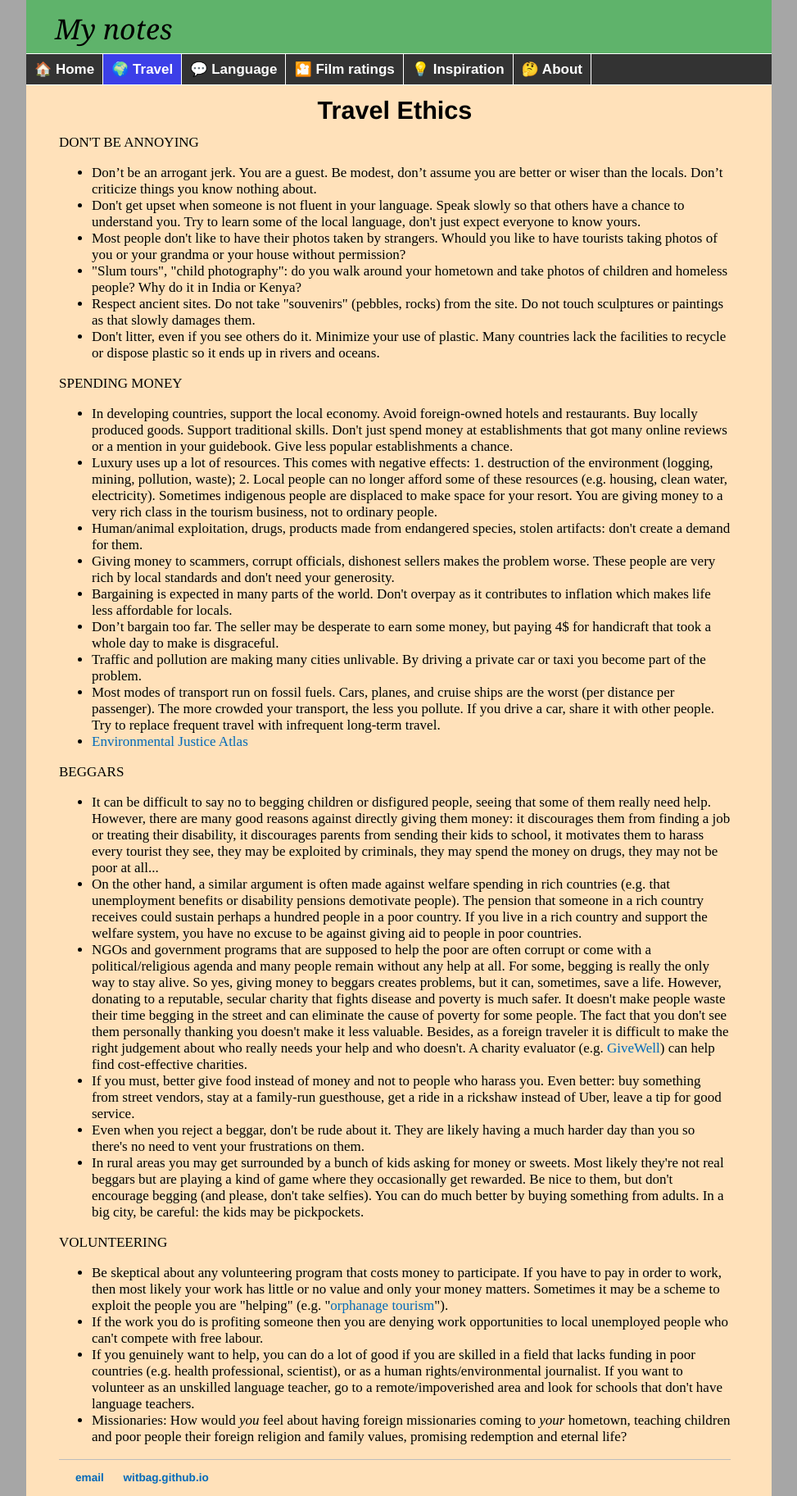
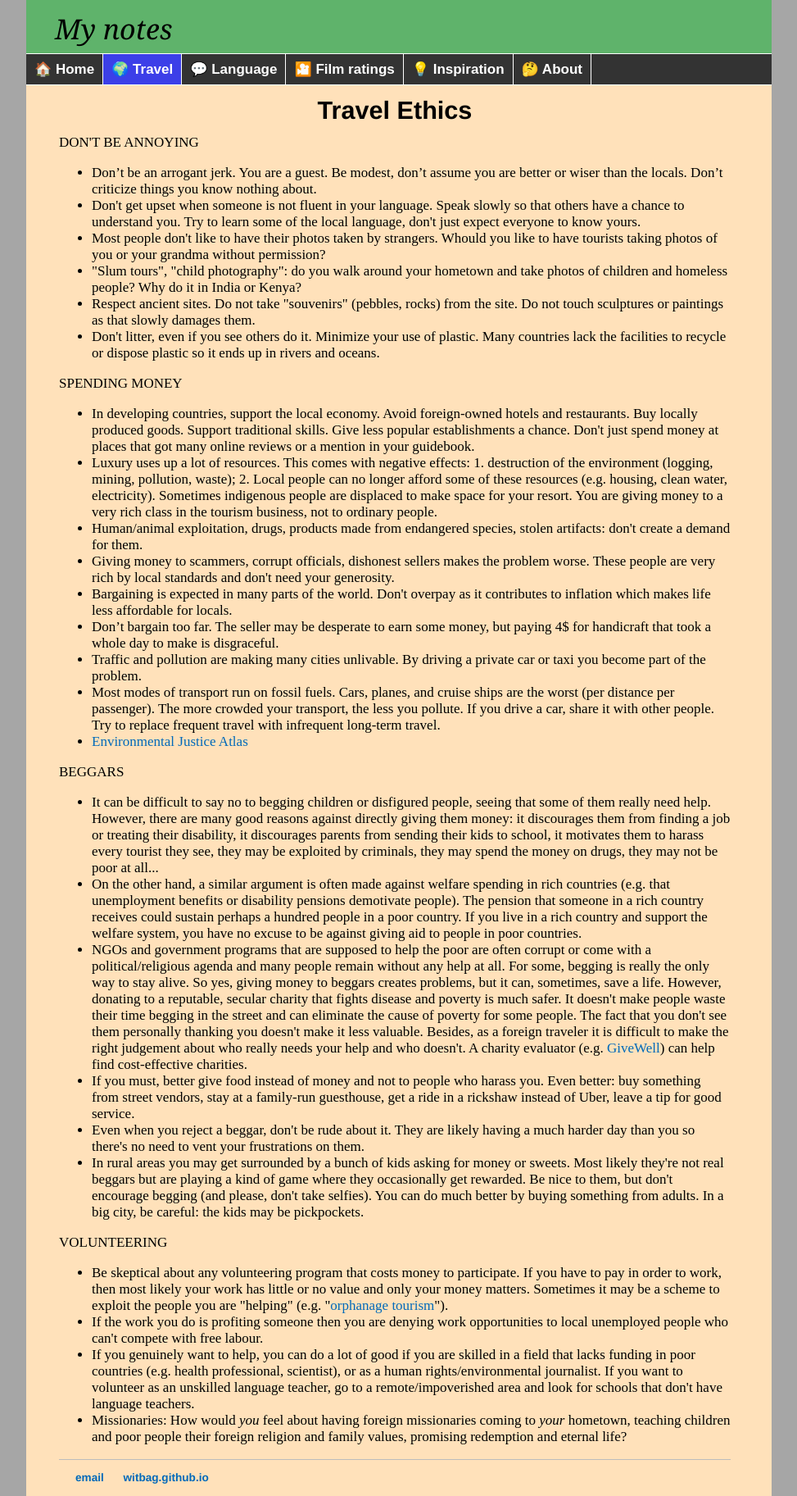
Before and after one commit to witbag/witbag.github.io, a Jekyll site: the page built from travel/ethics.html, in a window 1280 px wide. Shown: the whole page at 82% size, without its empty margins (153-1126 px from the left). Built offline with Jekyll 4.4.1, drawn with Linux system fonts in a browser that asks for light colours.

Commit message:
Update ethics.html

```diff
--- a/travel/ethics.html
+++ b/travel/ethics.html
@@ -12,14 +12,14 @@ title: Travel advice
 <ul>
 <li>Don’t be an arrogant jerk. You are a guest. Be modest, don’t assume you are better or wiser than the locals. Don’t criticize things you know nothing about.
 <li>Don't get upset when someone is not fluent in your language. Speak slowly so that others have a chance to understand you. Try to learn some of the local language, don't just expect everyone to know yours.
-<li>Most people don't like to have their photos taken by strangers. Whould you like to have tourists taking photos of you or your grandma or your house without permission?
+<li>Most people don't like to have their photos taken by strangers. Whould you like to have tourists taking photos of you or your grandma without permission?
 <li>"Slum tours", "child photography": do you walk around your hometown and take photos of children and homeless people? Why do it in India or Kenya?
 <li>Respect ancient sites. Do not take "souvenirs" (pebbles, rocks) from the site. Do not touch sculptures or paintings as that slowly damages them.
 <li>Don't litter, even if you see others do it. Minimize your use of plastic. Many countries lack the facilities to recycle or dispose plastic so it ends up in rivers and oceans.
 </ul>
 <a id="spending"></a><p>SPENDING MONEY</p>
 <ul>
-<li>In developing countries, support the local economy. Avoid foreign-owned hotels and restaurants. Buy locally produced goods. Support traditional skills. Don't just spend money at establishments that got many online reviews or a mention in your guidebook. Give less popular establishments a chance.
+<li>In developing countries, support the local economy. Avoid foreign-owned hotels and restaurants. Buy locally produced goods. Support traditional skills. Give less popular establishments a chance. Don't just spend money at places that got many online reviews or a mention in your guidebook.
 <li>Luxury uses up a lot of resources. This comes with negative effects: 1. destruction of the environment (logging, mining, pollution, waste); 2. Local people can no longer afford some of these resources (e.g. housing, clean water, electricity). Sometimes indigenous people are displaced to make space for your resort. You are giving money to a very rich class in the tourism business, not to ordinary people.
 <li>Human/animal exploitation, drugs, products made from endangered species, stolen artifacts: don't create a demand for them.
 <li>Giving money to scammers, corrupt officials, dishonest sellers makes the problem worse. These people are very rich by local standards and don't need your generosity.
```
